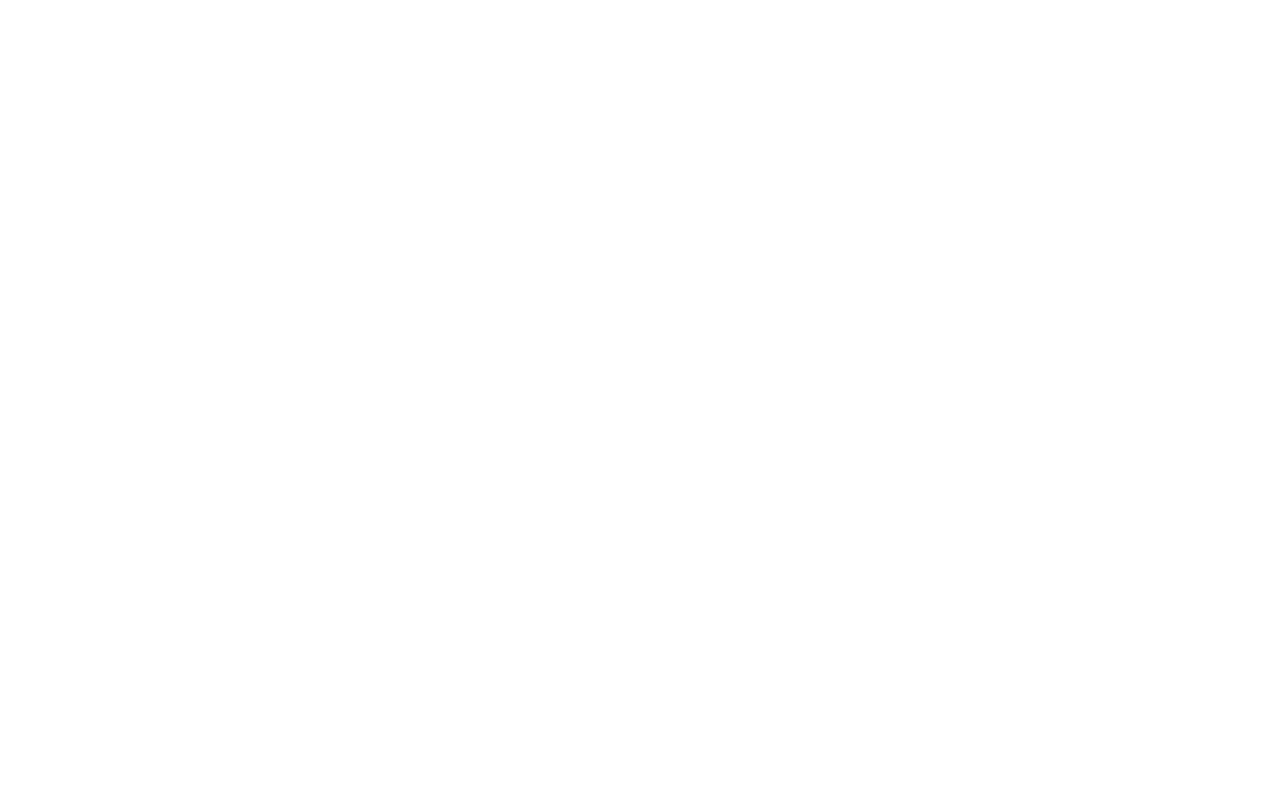
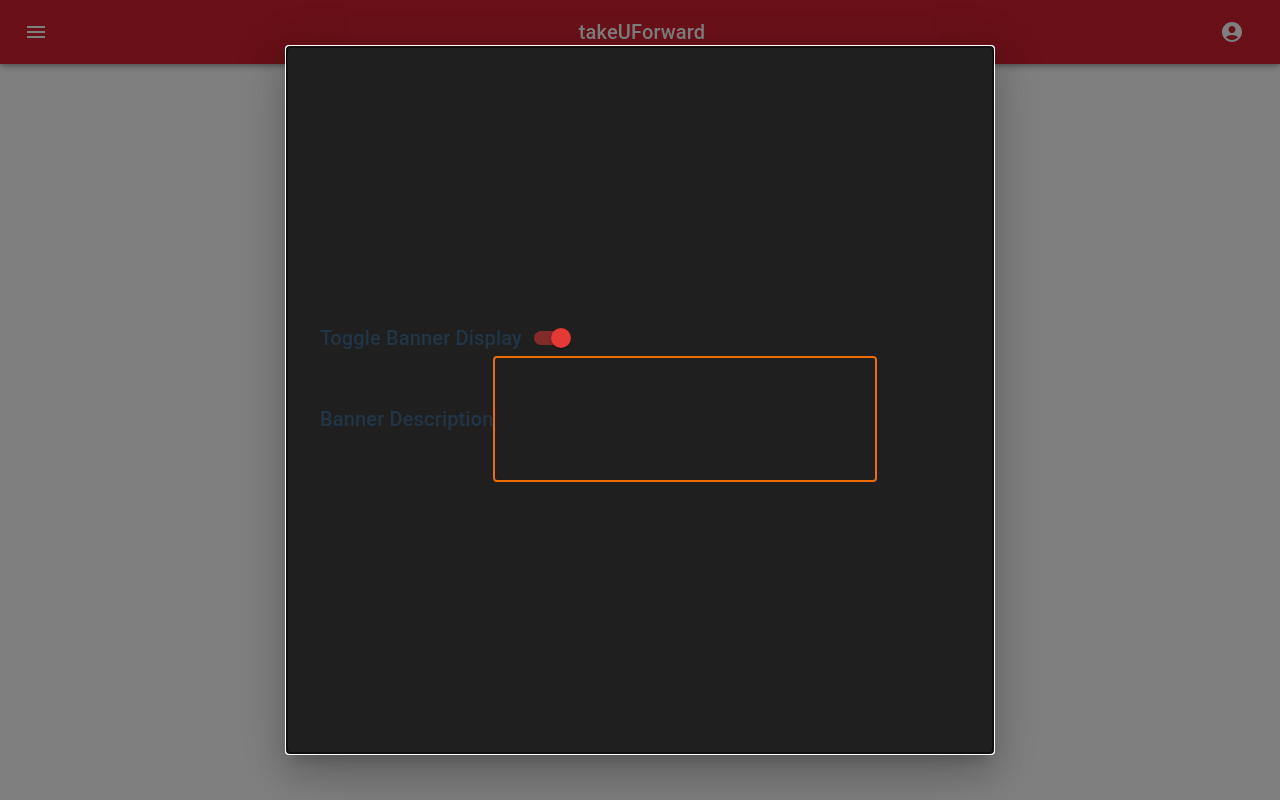
Before and after one commit to n0tv1cky/countdown-app, a React (Vite) app: page / in a window 1280 px wide. Built offline with nearby package versions, Linux system fonts and the light colour scheme.

Commit message:
Added Navbar, Banner, Settings Modal components

```diff
--- a/package.json
+++ b/package.json
@@ -12,8 +12,11 @@
   "dependencies": {
     "@emotion/react": "^11.13.0",
     "@emotion/styled": "^11.13.0",
+    "@mui/icons-material": "^5.16.7",
     "@mui/material": "^5.16.7",
+    "@mui/x-date-pickers": "^7.12.1",
     "@prisma/client": "^5.18.0",
+    "dayjs": "^1.11.12",
     "react": "^18.3.1",
     "react-dom": "^18.3.1"
   },
--- a/src/App.jsx
+++ b/src/App.jsx
@@ -1,6 +1,9 @@
 import { useState } from 'react'
 import { Box, Typography } from '@mui/material'
 import './App.css'
+import Navbar from './components/Navbar';
+import { Banner } from './components/Banner';
+
 
 function App() {
   const [countdownTime, setCountdownTime] = useState("");
@@ -12,9 +15,8 @@
   return (
     <>
       <Box>
-        <Typography>
-
-        </Typography>
+        <Navbar />
+        <Banner />
       </Box>
     </>
   )
--- /dev/null
+++ b/src/components/Banner.jsx
@@ -0,0 +1,21 @@
+import { Typography } from "@mui/material";
+import React from "react";
+import Box from "@mui/material/Box";
+import { useState } from "react";
+export const Banner = () => {
+  const [calculatedTime, setCalculatedTime] = useState("No Time Set");
+  return (
+    <>
+      <Box sx={{
+        display: "flex",
+        flexDirection: "column",
+        gap: "2rem",
+      }}>
+        <Typography variant="h2" fontWeight="bold">
+          Exciting Announcement in
+        </Typography>
+        <Typography variant="h1" fontFamily="monospace">{calculatedTime}</Typography>
+      </Box>
+    </>
+  );
+};
--- /dev/null
+++ b/src/components/BasicSwitch.jsx
@@ -0,0 +1,27 @@
+import * as React from "react";
+import Switch from "@mui/material/Switch";
+import { Box, Typography } from "@mui/material";
+import { alpha, styled } from "@mui/material/styles";
+import { red } from "@mui/material/colors";
+
+const label = { inputProps: { "aria-label": "Switch demo" } };
+
+const RedSwitch = styled(Switch)(({ theme }) => ({
+  "& .MuiSwitch-switchBase.Mui-checked": {
+    color: red[600],
+    "&:hover": {
+      backgroundColor: alpha(red[600], theme.palette.action.hoverOpacity),
+    },
+  },
+  "& .MuiSwitch-switchBase.Mui-checked + .MuiSwitch-track": {
+    backgroundColor: red[600],
+  },
+}));
+
+export default function BasicSwitch() {
+  return (
+    <Box>
+      <RedSwitch {...label} defaultChecked />
+    </Box>
+  );
+}
--- /dev/null
+++ b/src/components/Navbar.jsx
@@ -0,0 +1,91 @@
+import * as React from "react";
+import AppBar from "@mui/material/AppBar";
+import Box from "@mui/material/Box";
+import Toolbar from "@mui/material/Toolbar";
+import Typography from "@mui/material/Typography";
+import IconButton from "@mui/material/IconButton";
+import MenuIcon from "@mui/icons-material/Menu";
+import AccountCircle from "@mui/icons-material/AccountCircle";
+import Switch from "@mui/material/Switch";
+import FormControlLabel from "@mui/material/FormControlLabel";
+import FormGroup from "@mui/material/FormGroup";
+import MenuItem from "@mui/material/MenuItem";
+import Menu from "@mui/material/Menu";
+import SettingsModal from "./SettingsModal";
+
+export default function Navbar() {
+  const [auth, setAuth] = React.useState(true);
+  const [anchorEl, setAnchorEl] = React.useState(null);
+
+  const handleChange = (event) => {
+    setAuth(event.target.checked);
+  };
+
+  const handleMenu = (event) => {
+    setAnchorEl(event.currentTarget);
+  };
+
+  const handleClose = () => {
+    setAnchorEl(null);
+  };
+
+  return (
+    <Box sx={{ flexGrow: 1 }}>
+      <AppBar
+        position="fixed"
+        sx={{
+          backgroundColor: "#D42030",
+        }}
+      >
+        <Toolbar>
+          <IconButton
+            size="large"
+            edge="start"
+            color="inherit"
+            aria-label="menu"
+            sx={{ mr: 2 }}
+          >
+            <MenuIcon />
+          </IconButton>
+          <Typography variant="h6" component="div" sx={{ flexGrow: 1 }}>
+            takeUForward
+          </Typography>
+          {auth && (
+            <div>
+              <IconButton
+                size="large"
+                aria-label="account of current user"
+                aria-controls="menu-appbar"
+                aria-haspopup="true"
+                onClick={handleMenu}
+                color="inherit"
+              >
+                <AccountCircle />
+              </IconButton>
+              <Menu
+                id="menu-appbar"
+                anchorEl={anchorEl}
+                anchorOrigin={{
+                  vertical: "top",
+                  horizontal: "right",
+                }}
+                keepMounted
+                transformOrigin={{
+                  vertical: "top",
+                  horizontal: "right",
+                }}
+                open={Boolean(anchorEl)}
+                onClose={handleClose}
+              >
+                {/* <MenuItem onClick={handleClose}>My account</MenuItem> */}
+                <MenuItem onClick={handleClose}>
+                  <SettingsModal />
+                </MenuItem>
+              </Menu>
+            </div>
+          )}
+        </Toolbar>
+      </AppBar>
+    </Box>
+  );
+}
--- /dev/null
+++ b/src/components/SettingsModal.jsx
@@ -0,0 +1,99 @@
+import * as React from "react";
+import Backdrop from "@mui/material/Backdrop";
+import Box from "@mui/material/Box";
+import Modal from "@mui/material/Modal";
+import Fade from "@mui/material/Fade";
+import Button from "@mui/material/Button";
+import Typography from "@mui/material/Typography";
+import SettingsIcon from "@mui/icons-material/Settings";
+import BasicSwitch from "./BasicSwitch";
+import TextField from "@mui/material/TextField";
+import { display } from "@mui/system";
+
+const style = {
+  position: "absolute",
+  top: "50%",
+  left: "50%",
+  transform: "translate(-50%, -50%)",
+  width: "40rem",
+  height: "40rem",
+  bgcolor: "#1f1f1f",
+  border: "2px solid #000",
+  boxShadow: 24,
+  p: 4,
+  display: "flex",
+  flexDirection: "column",
+  justifyContent: "center",
+};
+
+export default function SettingsModal() {
+  const [open, setOpen] = React.useState(true);
+  const handleOpen = () => setOpen(true);
+  const handleClose = () => setOpen(false);
+
+  return (
+    <div>
+      <Button
+        onClick={handleOpen}
+        variant="standard"
+        startIcon={<SettingsIcon />}
+      >
+        Settings
+      </Button>
+      <Modal
+        aria-labelledby="transition-modal-title"
+        aria-describedby="transition-modal-description"
+        open={open}
+        onClose={handleClose}
+        closeAfterTransition
+        slots={{ backdrop: Backdrop }}
+        slotProps={{
+          backdrop: {
+            timeout: 500,
+          },
+        }}
+      >
+        <Fade in={open}>
+          <Box sx={style}>
+            <Box
+              sx={{
+                display: "flex",
+                flexDirection: "row",
+                alignItems: "center",
+              }}
+            >
+              <Typography
+                // id="transition-modal-title"
+                variant="h6"
+                component="h2"
+              >
+                Toggle Banner Display
+              </Typography>
+              <BasicSwitch />
+            </Box>
+            <Box
+              sx={{
+                display: "flex",
+                flexDirection: "row",
+                alignItems: "center",
+              }}
+            >
+              <Typography variant="h6">Banner Description</Typography>
+              <TextField
+                id="outlined-multiline-flexible"
+                multiline
+                rows={4}
+                // label="Outlined secondary"
+                color="warning"
+                focused
+                sx={{
+                  width: "60%",
+                }}
+              />
+            </Box>
+          </Box>
+        </Fade>
+      </Modal>
+    </div>
+  );
+}
```
Also changed, not shown: 1 other file (tests, documents, lock files or other folders).
